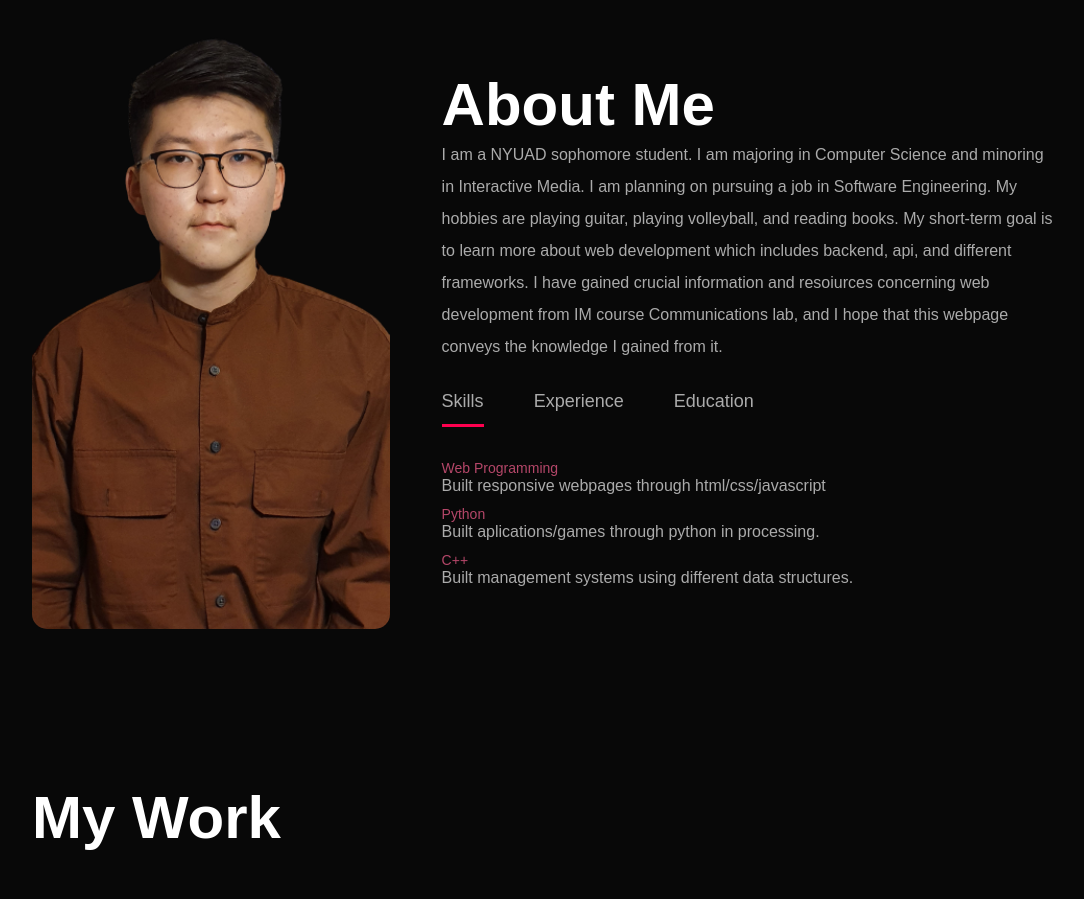
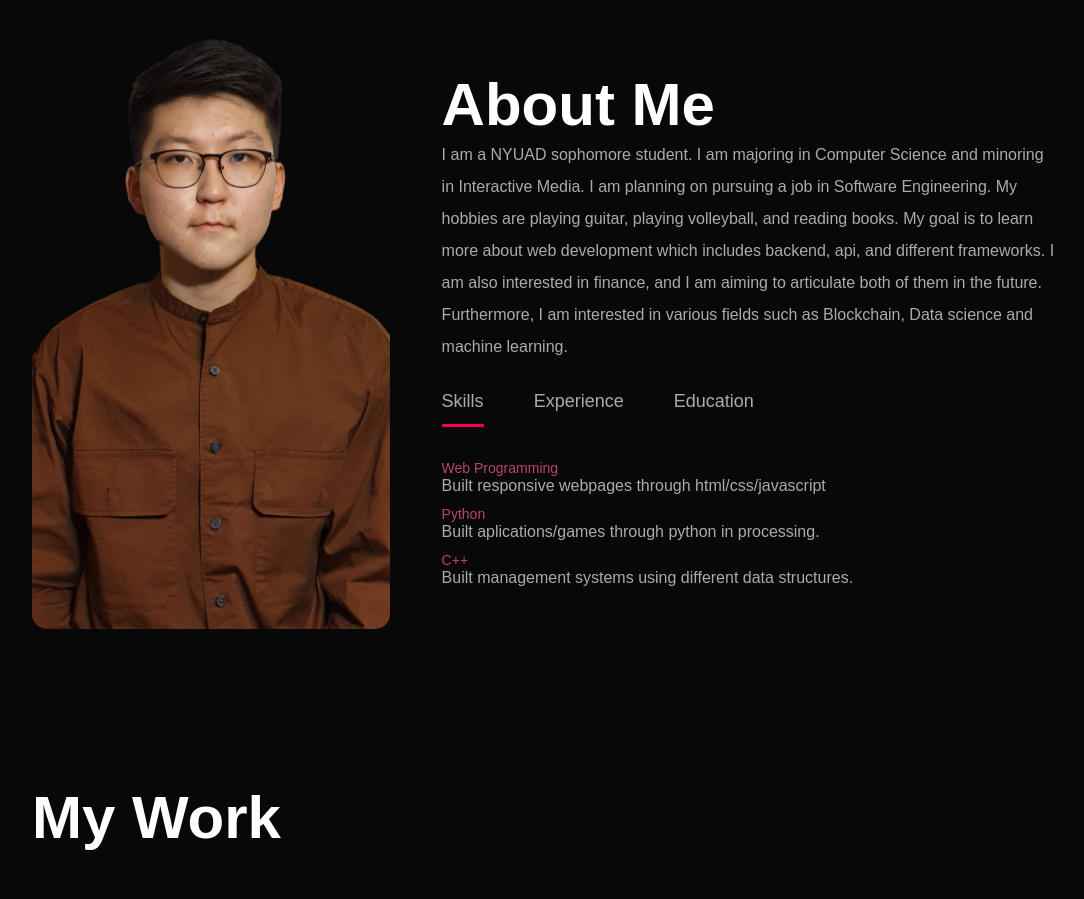
Before and after one commit to Tengis0618/portfolio, a plain HTML site: page index.html in a window 1280 px wide. Shown: the part 820-1719 px from the top of the page, without its empty margins (96-1180 px from the left). Drawn offline with Linux system fonts and the light colour scheme; grey boxes are pictures that could not be loaded.

Commit message:
Update index.html

```diff
--- a/index.html
+++ b/index.html
@@ -39,8 +39,8 @@
                 </div>
                 <div class="about-col-2">
                     <h1 class="sub-title">About Me</h1>
-                    <p>I am a NYUAD sophomore student. I am majoring in Computer Science and minoring in Interactive Media. I am planning on pursuing a job in Software Engineering. My hobbies are playing guitar, playing volleyball, and reading books. My short-term goal is to learn more about web development which includes backend, api, and different frameworks.
-                        I have gained crucial information and resoiurces concerning web development from IM course Communications lab, and I hope that this webpage conveys the knowledge I gained from it.
+                    <p>I am a NYUAD sophomore student. I am majoring in Computer Science and minoring in Interactive Media. I am planning on pursuing a job in Software Engineering. My hobbies are playing guitar, playing volleyball, and reading books. My goal is to learn more about web development which includes backend, api, and different frameworks.
+                        I am also interested in finance, and I am aiming to articulate both of them in the future. Furthermore, I am interested in various fields such as Blockchain, Data science and machine learning.
                     </p>
 
                     <div class="tab-titles">
```
